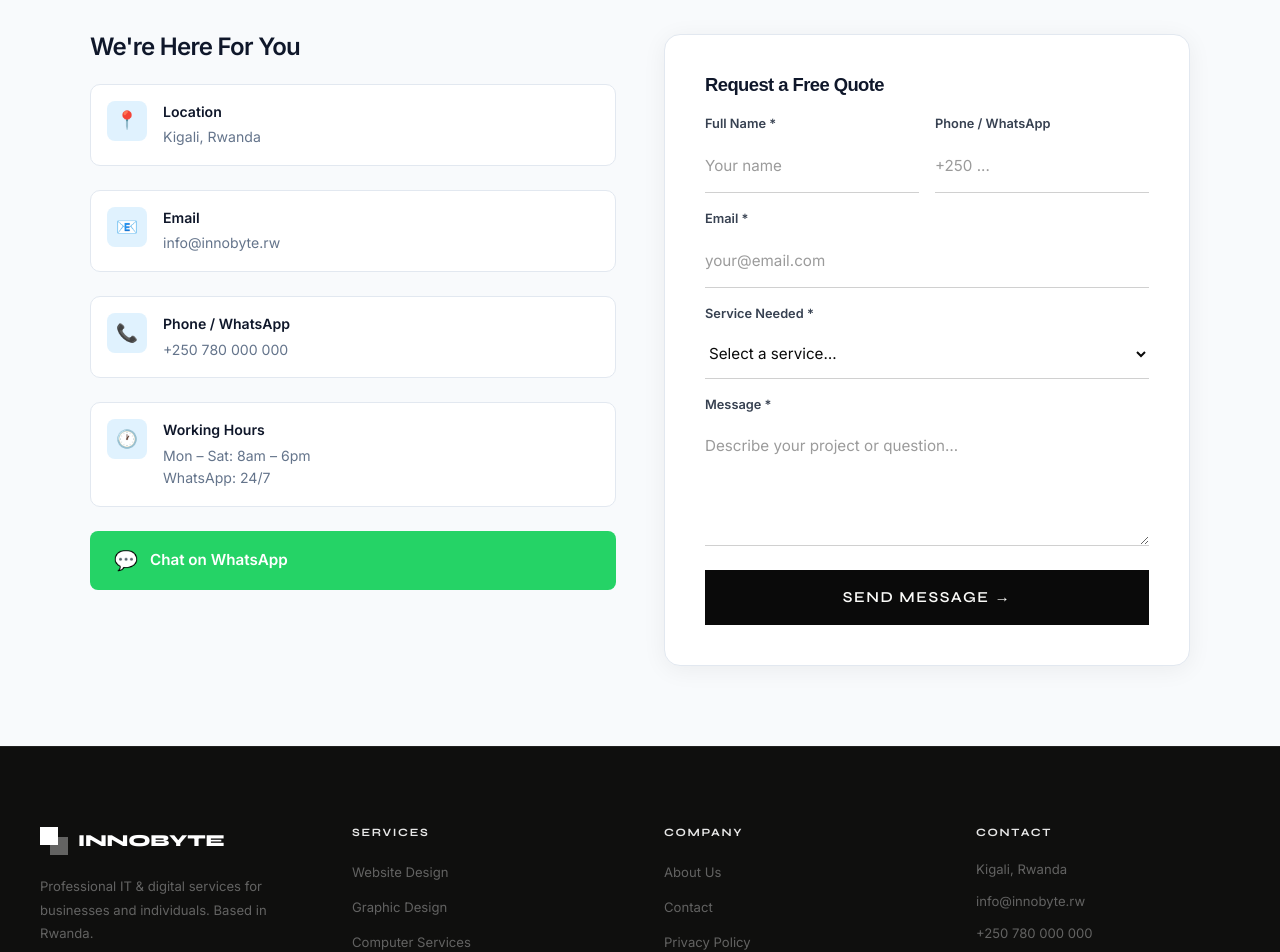
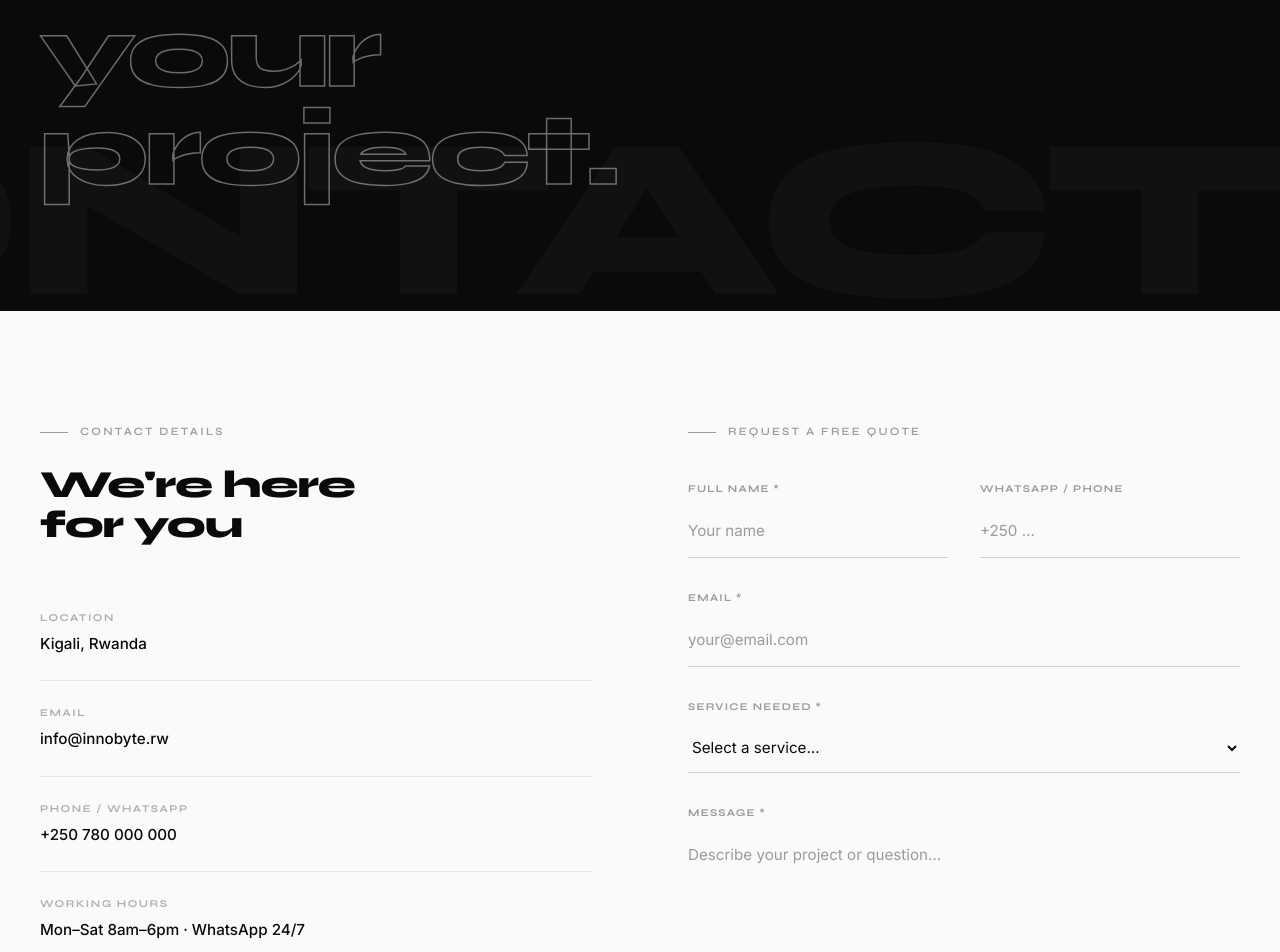
Before and after one commit to Manzi201/innobyte, a Next.js app: page /contact in a window 1280 px wide. Shown: the part 400-1352 px from the top of the page. Built offline with nearby package versions, Linux system fonts and the light colour scheme.

Commit message:
fix: services hover + contact page full redesign

```diff
--- a/app/contact/page.tsx
+++ b/app/contact/page.tsx
@@ -3,124 +3,397 @@
 import { useState } from 'react'
 
 const SERVICES = [
-  'Website Design', 'Graphic Design', 'Computer Services',
-  'IT Support', 'Social Media Services', 'Data Services', 'Digital Documents', 'Other',
+  'Website Design',
+  'Graphic Design',
+  'Computer Services',
+  'IT Support',
+  'Social Media Services',
+  'Data Services',
+  'Digital Documents',
+  'Other',
 ]
 
 export default function ContactPage() {
-  const [form, setForm]     = useState({ name: '', email: '', phone: '', service: '', message: '' })
+  const [form, setForm] = useState({ name: '', email: '', phone: '', service: '', message: '' })
   const [status, setStatus] = useState<'idle' | 'sending' | 'sent' | 'error'>('idle')
 
-  const handleChange = (e: React.ChangeEvent<HTMLInputElement | HTMLTextAreaElement | HTMLSelectElement>) =>
-    setForm((f) => ({ ...f, [e.target.name]: e.target.value }))
+  const handleChange = (
+    e: React.ChangeEvent<HTMLInputElement | HTMLTextAreaElement | HTMLSelectElement>
+  ) => setForm((f) => ({ ...f, [e.target.name]: e.target.value }))
 
   const handleSubmit = async (e: React.FormEvent) => {
     e.preventDefault()
     setStatus('sending')
-    // Simulate send (replace with real API / EmailJS / Supabase later)
     await new Promise((r) => setTimeout(r, 1200))
     setStatus('sent')
   }
 
   return (
-    <div style={{ paddingTop: '68px' }}>
+    <div>
 
-      {/* Header */}
-      <section style={{ background: 'linear-gradient(135deg, #0f172a 0%, #1e3a5f 100%)', padding: '4rem 1.5rem', textAlign: 'center' }}>
-        <div style={{ maxWidth: '600px', margin: '0 auto' }}>
-          <div className="section-tag" style={{ margin: '0 auto 1rem', background: 'rgba(14,165,233,0.15)', border: '1px solid rgba(14,165,233,0.3)', color: '#7dd3fc' }}>
-            Contact Us
+      {/* Hero */}
+      <section style={{
+        background: '#0a0a0a',
+        padding: '10rem 2.5rem 7rem',
+        position: 'relative',
+        overflow: 'hidden',
+      }}>
+        <div style={{
+          position: 'absolute',
+          bottom: '-0.1em',
+          right: '-0.02em',
+          fontFamily: 'Syne, sans-serif',
+          fontSize: 'clamp(80px, 18vw, 240px)',
+          fontWeight: 800,
+          color: 'rgba(255,255,255,0.03)',
+          letterSpacing: '-0.05em',
+          lineHeight: 1,
+          userSelect: 'none',
+          pointerEvents: 'none',
+        }}>
+          CONTACT
+        </div>
+
+        <div style={{ maxWidth: '1280px', margin: '0 auto', position: 'relative', zIndex: 1 }}>
+          <div style={{
+            fontFamily: 'Syne, sans-serif',
+            fontSize: '0.7rem',
+            fontWeight: 600,
+            letterSpacing: '0.2em',
+            textTransform: 'uppercase',
+            color: 'rgba(255,255,255,0.35)',
+            display: 'flex',
+            alignItems: 'center',
+            gap: '0.75rem',
+            marginBottom: '2rem',
+          }}>
+            <span style={{ width: '28px', height: '1px', background: 'rgba(255,255,255,0.3)' }} />
+            Get In Touch
           </div>
-          <h1 style={{ fontFamily: 'Space Grotesk, Inter, sans-serif', fontSize: 'clamp(1.8rem, 4vw, 2.6rem)', fontWeight: 700, color: '#fff', marginBottom: '0.75rem', letterSpacing: '-0.02em' }}>
-            GET IN TOUCH
+          <h1 style={{
+            fontFamily: 'Syne, sans-serif',
+            fontSize: 'clamp(3rem, 8vw, 6.5rem)',
+            fontWeight: 800,
+            color: '#fff',
+            letterSpacing: '-0.04em',
+            lineHeight: 0.95,
+            maxWidth: '700px',
+          }}>
+            Let&apos;s start<br />
+            <span style={{
+              color: 'transparent',
+              WebkitTextStroke: '1.5px rgba(255,255,255,0.4)',
+            }}>
+              your project.
+            </span>
           </h1>
-          <p style={{ color: 'rgba(255,255,255,0.6)', fontSize: '1.05rem', lineHeight: 1.7 }}>
-            Tell us about your project and we&apos;ll get back to you with a free quote within 24 hours.
-          </p>
         </div>
       </section>
 
-      {/* Content */}
-      <section style={{ backgroundColor: '#f8fafc', padding: '5rem 1.5rem' }}>
-        <div style={{ maxWidth: '1100px', margin: '0 auto', display: 'grid', gridTemplateColumns: 'repeat(auto-fit, minmax(300px, 1fr))', gap: '3rem', alignItems: 'start' }}>
+      {/* Main content */}
+      <section style={{ backgroundColor: '#fafaf8', padding: '7rem 2.5rem' }}>
+        <div style={{
+          maxWidth: '1280px',
+          margin: '0 auto',
+          display: 'grid',
+          gridTemplateColumns: 'repeat(auto-fit, minmax(340px, 1fr))',
+          gap: '6rem',
+          alignItems: 'start',
+        }}>
 
-          {/* Info */}
+          {/* Left — contact info */}
           <div data-reveal="left">
-            <h2 style={{ fontFamily: 'Space Grotesk, Inter, sans-serif', fontSize: '1.5rem', fontWeight: 700, color: '#0f172a', marginBottom: '1.5rem' }}>
-              We&apos;re Here For You
+            <div style={{
+              fontFamily: 'Syne, sans-serif',
+              fontSize: '0.7rem',
+              fontWeight: 600,
+              letterSpacing: '0.2em',
+              textTransform: 'uppercase',
+              color: '#9b9b9b',
+              display: 'flex',
+              alignItems: 'center',
+              gap: '0.75rem',
+              marginBottom: '1.5rem',
+            }}>
+              <span style={{ width: '28px', height: '1px', background: '#9b9b9b' }} />
+              Contact Details
+            </div>
+
+            <h2 style={{
+              fontFamily: 'Syne, sans-serif',
+              fontSize: 'clamp(1.8rem, 3vw, 2.4rem)',
+              fontWeight: 800,
+              color: '#0a0a0a',
+              letterSpacing: '-0.03em',
+              lineHeight: 1.05,
+              marginBottom: '2.5rem',
+            }}>
+              We&apos;re here<br />for you
             </h2>
-            {[
-              { icon: '📍', title: 'Location', lines: ['Kigali, Rwanda'] },
-              { icon: '📧', title: 'Email', lines: ['info@innobyte.rw'] },
-              { icon: '📞', title: 'Phone / WhatsApp', lines: ['+250 780 000 000'] },
-              { icon: '🕐', title: 'Working Hours', lines: ['Mon – Sat: 8am – 6pm', 'WhatsApp: 24/7'] },
-            ].map((c) => (
-              <div key={c.title} style={{ display: 'flex', gap: '1rem', marginBottom: '1.5rem', padding: '1rem', background: '#fff', borderRadius: '10px', border: '1.5px solid #e2e8f0' }}>
-                <div style={{ width: '40px', height: '40px', borderRadius: '8px', background: '#e0f2fe', display: 'flex', alignItems: 'center', justifyContent: 'center', fontSize: '1.1rem', flexShrink: 0 }}>{c.icon}</div>
-                <div>
-                  <div style={{ fontWeight: 600, color: '#0f172a', fontSize: '0.88rem', marginBottom: '0.2rem' }}>{c.title}</div>
-                  {c.lines.map((l) => <div key={l} style={{ fontSize: '0.88rem', color: '#64748b' }}>{l}</div>)}
+
+            {/* Contact items */}
+            <div style={{ display: 'flex', flexDirection: 'column', gap: '0' }}>
+              {[
+                { label: 'Location',          value: 'Kigali, Rwanda',    href: null },
+                { label: 'Email',             value: 'info@innobyte.rw',  href: 'mailto:info@innobyte.rw' },
+                { label: 'Phone / WhatsApp',  value: '+250 780 000 000',  href: 'tel:+250780000000' },
+                { label: 'Working Hours',     value: 'Mon–Sat  8am–6pm · WhatsApp 24/7', href: null },
+              ].map((c) => (
+                <div key={c.label} style={{
+                  padding: '1.5rem 0',
+                  borderBottom: '1px solid #e8e8e8',
+                  display: 'flex',
+                  flexDirection: 'column',
+                  gap: '0.35rem',
+                }}>
+                  <span style={{
+                    fontFamily: 'Syne, sans-serif',
+                    fontSize: '0.65rem',
+                    fontWeight: 700,
+                    letterSpacing: '0.15em',
+                    textTransform: 'uppercase',
+                    color: '#b0b0b0',
+                  }}>
+                    {c.label}
+                  </span>
+                  {c.href ? (
+                    <a href={c.href} style={{
+                      fontFamily: 'Inter, sans-serif',
+                      fontSize: '0.95rem',
+                      fontWeight: 500,
+                      color: '#0a0a0a',
+                      textDecoration: 'none',
+                      transition: 'color 0.15s',
+                    }}
+                    onMouseEnter={(e) => { (e.currentTarget as HTMLElement).style.color = '#6b6b6b' }}
+                    onMouseLeave={(e) => { (e.currentTarget as HTMLElement).style.color = '#0a0a0a' }}
+                    >
+                      {c.value}
+                    </a>
+                  ) : (
+                    <span style={{ fontFamily: 'Inter, sans-serif', fontSize: '0.95rem', fontWeight: 500, color: '#0a0a0a' }}>
+                      {c.value}
+                    </span>
+                  )}
                 </div>
-              </div>
-            ))}
+              ))}
+            </div>
 
-            {/* WhatsApp shortcut */}
-            <a href="https://wa.me/250780000000?text=Hi INNOBYTE, I need help with..." target="_blank" rel="noopener noreferrer"
-              style={{ display: 'flex', alignItems: 'center', gap: '0.75rem', background: '#25d366', color: '#fff', padding: '0.9rem 1.5rem', borderRadius: '8px', textDecoration: 'none', fontWeight: 600, fontSize: '0.95rem', transition: 'opacity 0.2s' }}
-              onMouseEnter={(e) => { (e.currentTarget as HTMLElement).style.opacity = '0.88' }}
+            {/* WhatsApp CTA */}
+            <a
+              href="https://wa.me/250780000000?text=Hi INNOBYTE, I need help with..."
+              target="_blank"
+              rel="noopener noreferrer"
+              style={{
+                display: 'inline-flex',
+                alignItems: 'center',
+                gap: '0.75rem',
+                marginTop: '2.5rem',
+                fontFamily: 'Syne, sans-serif',
+                fontSize: '0.78rem',
+                fontWeight: 600,
+                letterSpacing: '0.1em',
+                textTransform: 'uppercase',
+                color: '#0a0a0a',
+                textDecoration: 'none',
+                borderBottom: '1px solid #0a0a0a',
+                paddingBottom: '2px',
+                transition: 'opacity 0.2s',
+              }}
+              onMouseEnter={(e) => { (e.currentTarget as HTMLElement).style.opacity = '0.5' }}
               onMouseLeave={(e) => { (e.currentTarget as HTMLElement).style.opacity = '1' }}
             >
-              <span style={{ fontSize: '1.2rem' }}>💬</span>
-              Chat on WhatsApp
+              Chat on WhatsApp →
             </a>
           </div>
 
-          {/* Form */}
-          <div data-reveal="right" style={{ background: '#fff', borderRadius: '16px', padding: '2.5rem', border: '1.5px solid #e2e8f0', boxShadow: '0 4px 24px rgba(0,0,0,0.06)' }}>
+          {/* Right — form */}
+          <div data-reveal="right">
             {status === 'sent' ? (
-              <div style={{ textAlign: 'center', padding: '2rem 0' }}>
-                <div style={{ fontSize: '3rem', marginBottom: '1rem' }}>✅</div>
-                <h3 style={{ fontFamily: 'Space Grotesk, sans-serif', fontWeight: 700, color: '#0f172a', fontSize: '1.3rem', marginBottom: '0.5rem' }}>Message Sent!</h3>
-                <p style={{ color: '#64748b' }}>We&apos;ll get back to you within 24 hours.</p>
-                <button onClick={() => { setStatus('idle'); setForm({ name:'',email:'',phone:'',service:'',message:'' }) }}
-                  style={{ marginTop: '1.5rem', background: 'none', border: '1.5px solid #0ea5e9', color: '#0ea5e9', padding: '0.6rem 1.5rem', borderRadius: '6px', cursor: 'pointer', fontWeight: 600 }}>
+              <div style={{
+                padding: '4rem 2rem',
+                textAlign: 'center',
+                border: '1px solid #e8e8e8',
+                borderRadius: '4px',
+                background: '#fff',
+              }}>
+                <div style={{
+                  fontFamily: 'Syne, sans-serif',
+                  fontSize: '2.5rem',
+                  fontWeight: 800,
+                  color: '#0a0a0a',
+                  letterSpacing: '-0.04em',
+                  marginBottom: '0.75rem',
+                }}>
+                  Sent.
+                </div>
+                <p style={{ fontSize: '0.9rem', color: '#6b6b6b', lineHeight: 1.75, marginBottom: '2rem' }}>
+                  We&apos;ll get back to you within 24 hours.
+                </p>
+                <button
+                  onClick={() => { setStatus('idle'); setForm({ name: '', email: '', phone: '', service: '', message: '' }) }}
+                  className="btn-primary"
+                >
                   Send Another
                 </button>
               </div>
             ) : (
-              <form onSubmit={handleSubmit} style={{ display: 'flex', flexDirection: 'column', gap: '1rem' }}>
-                <h3 style={{ fontFamily: 'Space Grotesk, sans-serif', fontWeight: 700, color: '#0f172a', fontSize: '1.15rem', marginBottom: '0.25rem' }}>Request a Free Quote</h3>
+              <form onSubmit={handleSubmit} style={{ display: 'flex', flexDirection: 'column', gap: '0' }}>
 
-                <div style={{ display: 'grid', gridTemplateColumns: '1fr 1fr', gap: '1rem' }}>
+                <div style={{
+                  fontFamily: 'Syne, sans-serif',
+                  fontSize: '0.7rem',
+                  fontWeight: 600,
+                  letterSpacing: '0.2em',
+                  textTransform: 'uppercase',
+                  color: '#9b9b9b',
+                  display: 'flex',
+                  alignItems: 'center',
+                  gap: '0.75rem',
+                  marginBottom: '2.5rem',
+                }}>
+                  <span style={{ width: '28px', height: '1px', background: '#9b9b9b' }} />
+                  Request a Free Quote
+                </div>
+
+                {/* Name + Phone */}
+                <div style={{ display: 'grid', gridTemplateColumns: '1fr 1fr', gap: '2rem', marginBottom: '0' }}>
                   <div>
-                    <label style={{ display: 'block', fontSize: '0.8rem', fontWeight: 600, color: '#374151', marginBottom: '0.35rem' }}>Full Name *</label>
-                    <input name="name" value={form.name} onChange={handleChange} required placeholder="Your name" className="form-input" />
+                    <label style={{
+                      display: 'block',
+                      fontFamily: 'Syne, sans-serif',
+                      fontSize: '0.65rem',
+                      fontWeight: 700,
+                      letterSpacing: '0.12em',
+                      textTransform: 'uppercase',
+                      color: '#9b9b9b',
+                      marginBottom: '0.5rem',
+                    }}>
+                      Full Name *
+                    </label>
+                    <input
+                      name="name"
+                      value={form.name}
+                      onChange={handleChange}
+                      required
+                      placeholder="Your name"
+                      className="form-input"
+                    />
                   </div>
                   <div>
-                    <label style={{ display: 'block', fontSize: '0.8rem', fontWeight: 600, color: '#374151', marginBottom: '0.35rem' }}>Phone / WhatsApp</label>
-                    <input name="phone" value={form.phone} onChange={handleChange} placeholder="+250 ..." className="form-input" />
+                    <label style={{
+                      display: 'block',
+                      fontFamily: 'Syne, sans-serif',
+                      fontSize: '0.65rem',
+                      fontWeight: 700,
+                      letterSpacing: '0.12em',
+                      textTransform: 'uppercase',
+                      color: '#9b9b9b',
+                      marginBottom: '0.5rem',
+                    }}>
+                      WhatsApp / Phone
+                    </label>
+                    <input
+                      name="phone"
+                      value={form.phone}
+                      onChange={handleChange}
+                      placeholder="+250 …"
+                      className="form-input"
+                    />
                   </div>
                 </div>
 
-                <div>
-                  <label style={{ display: 'block', fontSize: '0.8rem', fontWeight: 600, color: '#374151', marginBottom: '0.35rem' }}>Email *</label>
-                  <input name="email" type="email" value={form.email} onChange={handleChange} required placeholder="your@email.com" className="form-input" />
+                {/* Email */}
+                <div style={{ marginTop: '2rem' }}>
+                  <label style={{
+                    display: 'block',
+                    fontFamily: 'Syne, sans-serif',
+                    fontSize: '0.65rem',
+                    fontWeight: 700,
+                    letterSpacing: '0.12em',
+                    textTransform: 'uppercase',
+                    color: '#9b9b9b',
+                    marginBottom: '0.5rem',
+                  }}>
+                    Email *
+                  </label>
+                  <input
+                    name="email"
+                    type="email"
+                    value={form.email}
+                    onChange={handleChange}
+                    required
+                    placeholder="your@email.com"
+                    className="form-input"
+                  />
                 </div>
 
-                <div>
-                  <label style={{ display: 'block', fontSize: '0.8rem', fontWeight: 600, color: '#374151', marginBottom: '0.35rem' }}>Service Needed *</label>
-                  <select name="service" value={form.service} onChange={handleChange} required className="form-input" style={{ cursor: 'pointer' }}>
+                {/* Service */}
+                <div style={{ marginTop: '2rem' }}>
+                  <label style={{
+                    display: 'block',
+                    fontFamily: 'Syne, sans-serif',
+                    fontSize: '0.65rem',
+                    fontWeight: 700,
+                    letterSpacing: '0.12em',
+                    textTransform: 'uppercase',
+                    color: '#9b9b9b',
+                    marginBottom: '0.5rem',
+                  }}>
+                    Service Needed *
+                  </label>
+                  <select
+                    name="service"
+                    value={form.service}
+                    onChange={handleChange}
+                    required
+                    className="form-input"
+                    style={{ cursor: 'pointer' }}
+                  >
                     <option value="">Select a service…</option>
                     {SERVICES.map((s) => <option key={s} value={s}>{s}</option>)}
                   </select>
                 </div>
 
-                <div>
-                  <label style={{ display: 'block', fontSize: '0.8rem', fontWeight: 600, color: '#374151', marginBottom: '0.35rem' }}>Message *</label>
-                  <textarea name="message" value={form.message} onChange={handleChange} required rows={4} placeholder="Describe your project or question…" className="form-input" style={{ resize: 'vertical', fontFamily: 'inherit' }} />
+                {/* Message */}
+                <div style={{ marginTop: '2rem' }}>
+                  <label style={{
+                    display: 'block',
+                    fontFamily: 'Syne, sans-serif',
+                    fontSize: '0.65rem',
+                    fontWeight: 700,
+                    letterSpacing: '0.12em',
+                    textTransform: 'uppercase',
+                    color: '#9b9b9b',
+                    marginBottom: '0.5rem',
+                  }}>
+                    Message *
+                  </label>
+                  <textarea
+                    name="message"
+                    value={form.message}
+                    onChange={handleChange}
+                    required
+                    rows={5}
+                    placeholder="Describe your project or question…"
+                    className="form-input"
+                    style={{ resize: 'vertical', fontFamily: 'inherit' }}
+                  />
                 </div>
 
-                <button type="submit" className="btn-primary" disabled={status === 'sending'} style={{ width: '100%', justifyContent: 'center', padding: '0.9rem', fontSize: '0.95rem', opacity: status === 'sending' ? 0.7 : 1, cursor: status === 'sending' ? 'wait' : 'pointer' }}>
+                {/* Submit */}
+                <button
+                  type="submit"
+                  className="btn-primary"
+                  disabled={status === 'sending'}
+                  style={{
+                    marginTop: '2.5rem',
+                    width: '100%',
+                    justifyContent: 'center',
+                    opacity: status === 'sending' ? 0.65 : 1,
+                    cursor: status === 'sending' ? 'wait' : 'pointer',
+                  }}
+                >
                   {status === 'sending' ? 'Sending…' : 'Send Message →'}
                 </button>
               </form>
@@ -128,6 +401,7 @@ export default function ContactPage() {
           </div>
         </div>
       </section>
+
     </div>
   )
 }
```
Also changed, not shown: components/Services.tsx (+41 -31 lines).
